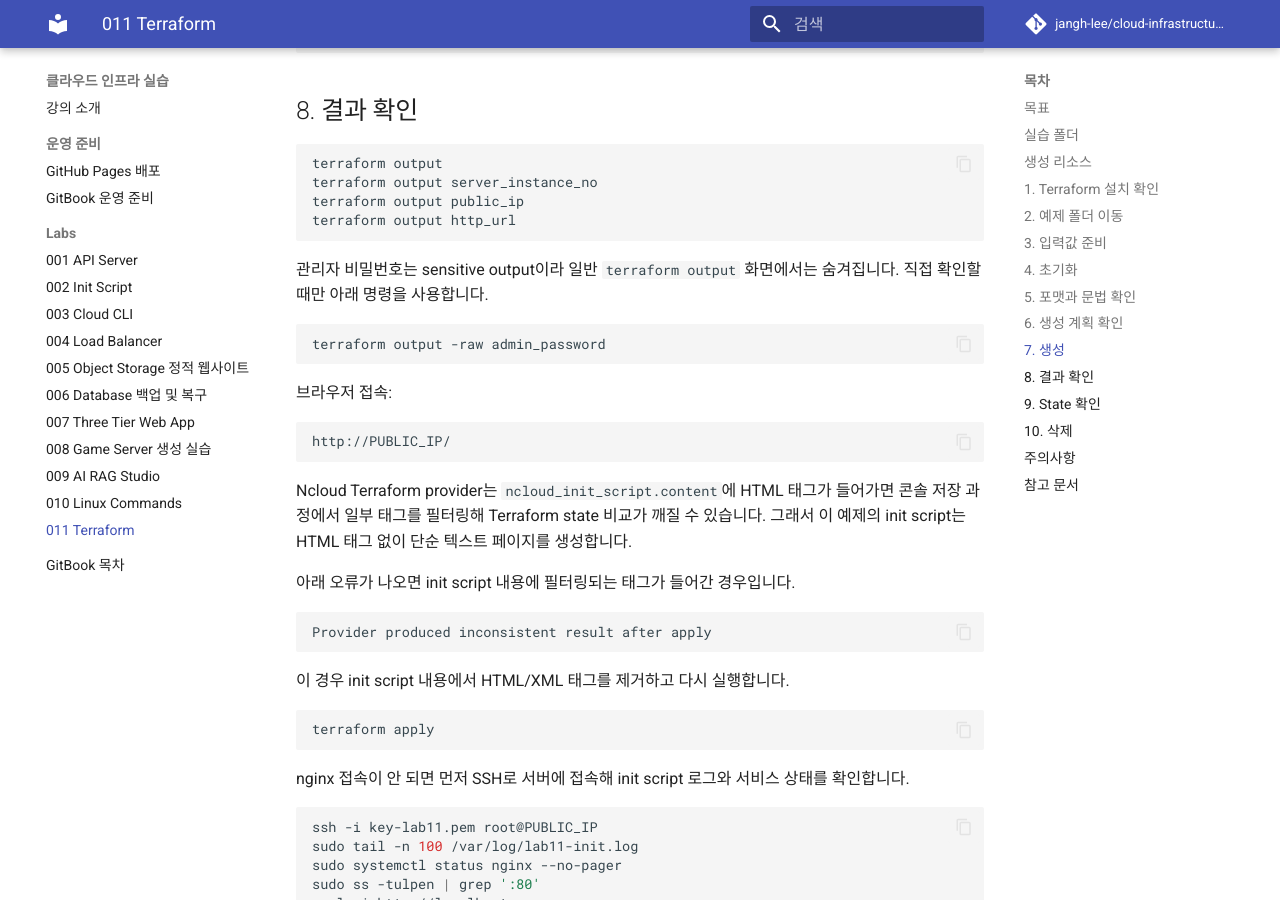
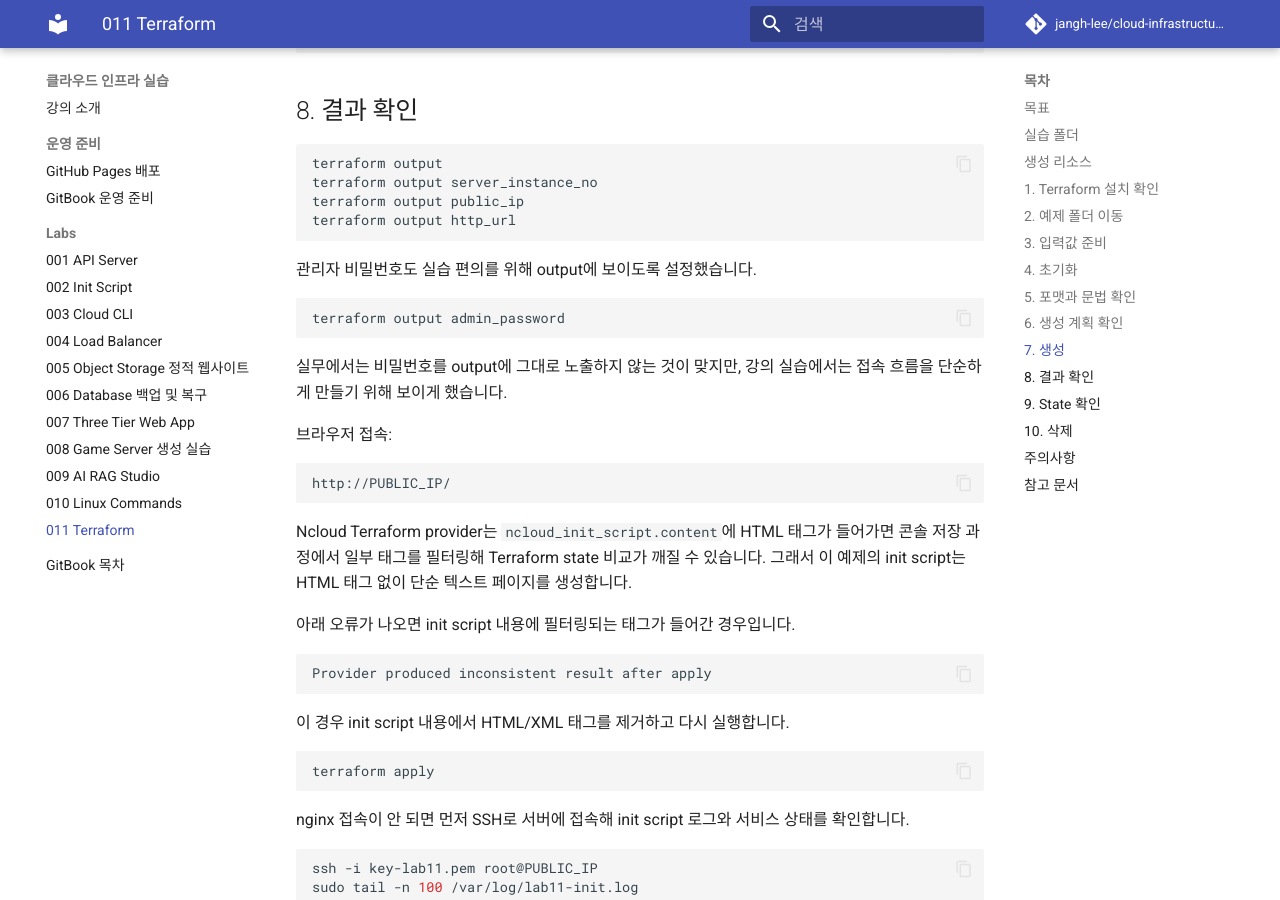
Before and after one commit to jangh-lee/cloud-infrastructure-lecture-example, an MkDocs documentation site: the page built from gitbook/labs/011-terraform.md, in a window 1280 px wide and 900 px high, scrolled down 2876 px. Built offline with MkDocs 1.6.1 and Material for MkDocs 9.7.7, drawn with Linux system fonts in a browser that asks for light colours; comment, search, counter and statistics services are not loaded.

Commit message:
Show Terraform lab admin password output

````diff
--- a/gitbook/labs/011-terraform.md
+++ b/gitbook/labs/011-terraform.md
@@ -129,11 +129,13 @@ terraform output public_ip
 terraform output http_url
 ```
 
-관리자 비밀번호는 sensitive output이라 일반 `terraform output` 화면에서는 숨겨집니다. 직접 확인할 때만 아래 명령을 사용합니다.
+관리자 비밀번호도 실습 편의를 위해 output에 보이도록 설정했습니다.
 
 ```bash
-terraform output -raw admin_password
+terraform output admin_password
 ```
+
+실무에서는 비밀번호를 output에 그대로 노출하지 않는 것이 맞지만, 강의 실습에서는 접속 흐름을 단순하게 만들기 위해 보이게 했습니다.
 
 브라우저 접속:
 
````
Also changed, not shown: 011-terraform/README.md (+3 -3 lines), 1 other file.
